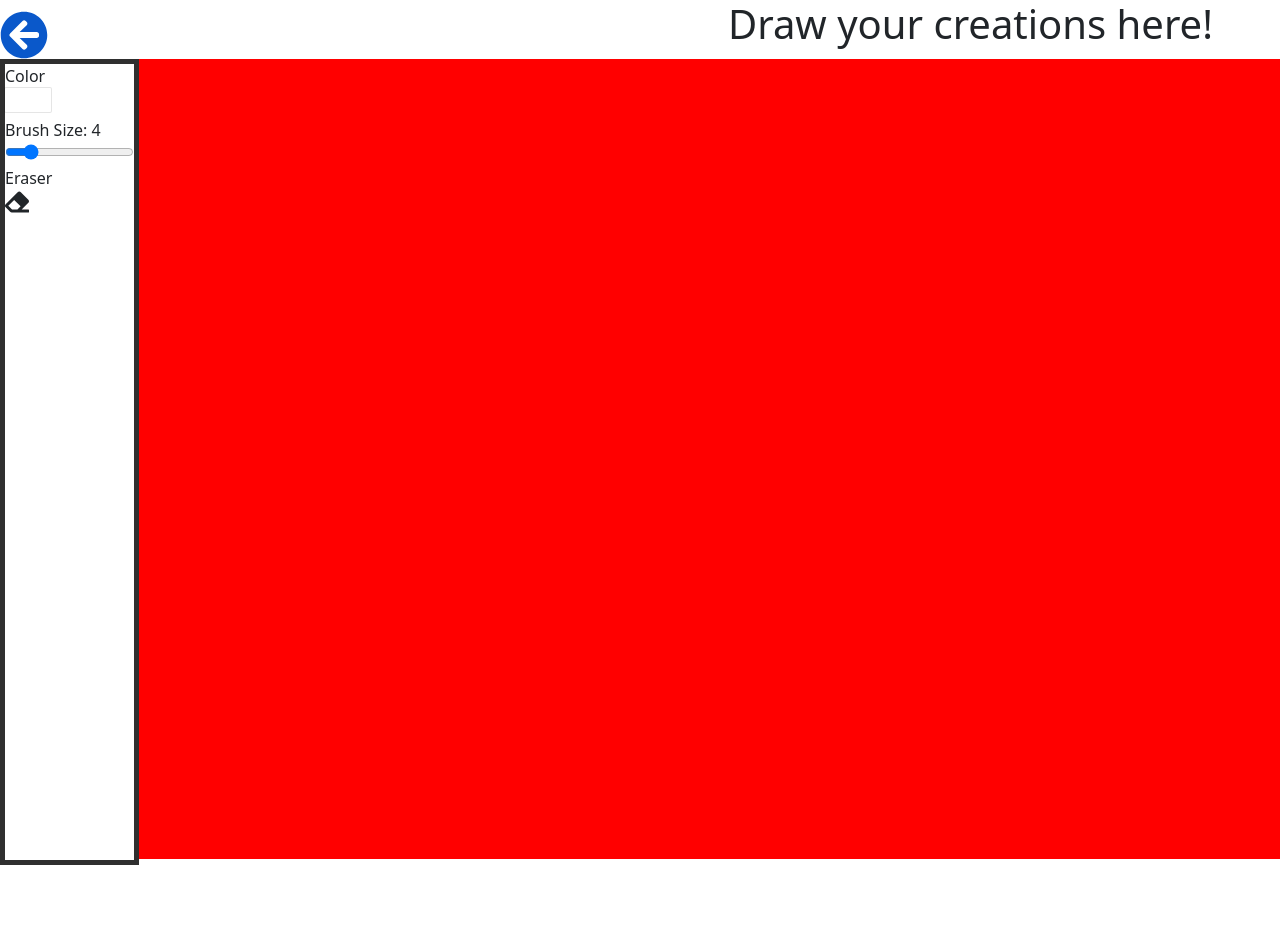
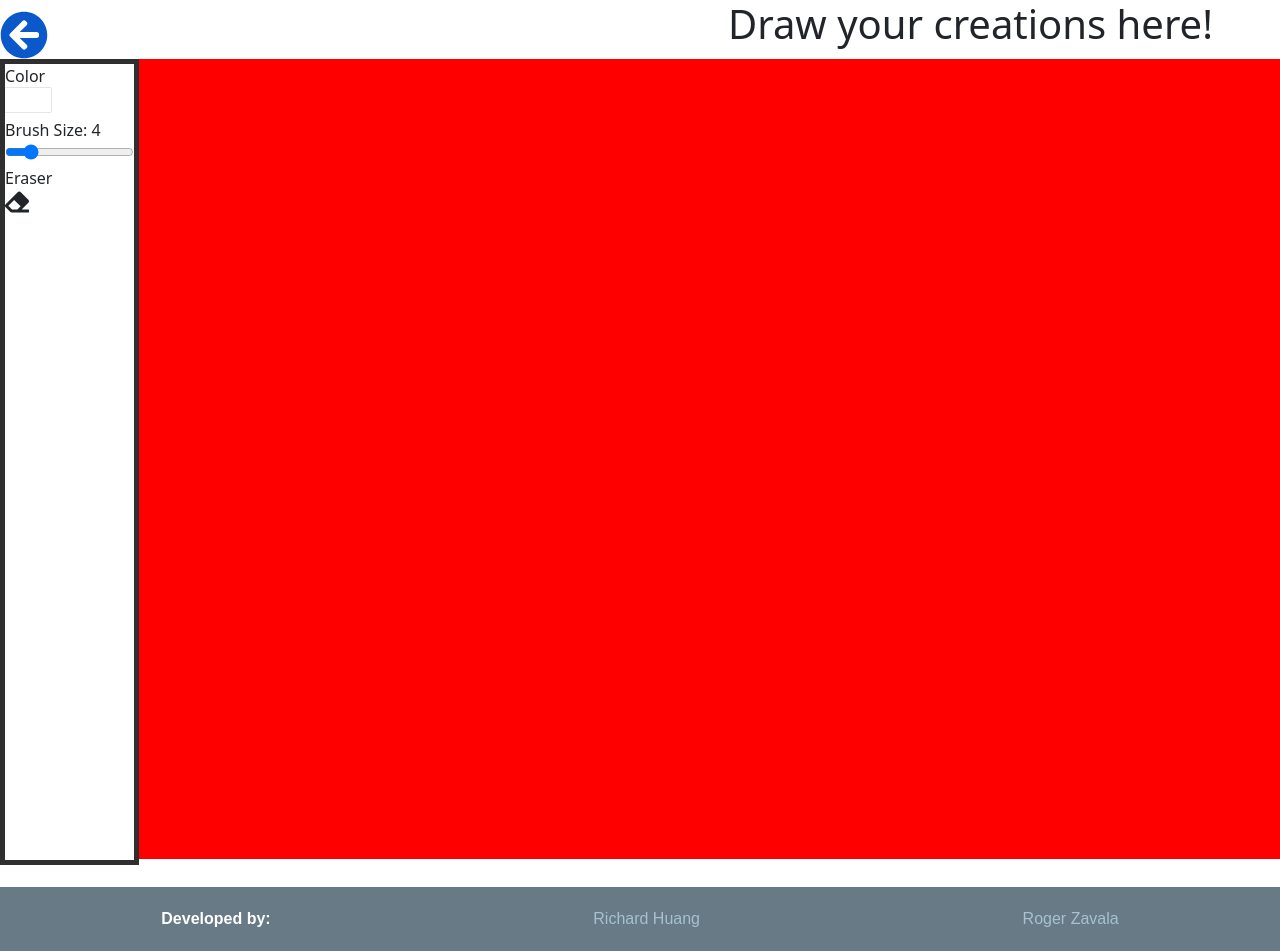
Before and after one commit to rzh150030/paint-app, a React (Create React App) app: page /canvas in a window 1280 px wide. Shown: the top 951 px of the page. Before the commit the page ends 887 px from the top, so only its background shows below. Built offline with nearby package versions, Linux system fonts and the light colour scheme.

Commit message:
created and styled footer

```diff
--- a/src/App.js
+++ b/src/App.js
@@ -5,6 +5,7 @@ import {
 } from 'react-router-dom';
 import Canvas from './Routes/Canvas/Canvas.js';
 import LandingPage from './Routes/LandingPage/LandingPage.js';
+import AboutLinks from './components/AboutLinks/AboutLinks.js';
 import './App.css';
 
 function App() {
@@ -17,6 +18,7 @@ function App() {
           <Route path='/canvas' element={<Canvas />} />
         </Routes>
       </Router>
+      <AboutLinks />
     </div>
   );
 }
--- a/src/components/AboutLinks/AboutLinks.css
+++ b/src/components/AboutLinks/AboutLinks.css
@@ -0,0 +1,30 @@
+.about-links {
+    display: flex;
+    align-items: center;
+    background-color: #677a85;
+    color: white;
+    font-family: "Rubik", sans-serif;
+    height: 4em;
+}
+
+.author-credits {
+    display: flex;
+    justify-content: space-around;
+    align-items: center;
+    font-weight: bold;
+    margin: 0;
+    width: 100%;
+}
+
+.authors {
+    position: relative;
+    font-weight: normal;
+    text-decoration: none;
+    color: #a7c1d1;
+    overflow: hidden;
+    transition: 0.5s;
+}
+
+.authors:hover {
+   color: white;
+}
--- a/src/components/AboutLinks/AboutLinks.js
+++ b/src/components/AboutLinks/AboutLinks.js
@@ -1,11 +1,11 @@
-import "./Aboutlinks.css";
+import "./AboutLinks.css";
 
 export default function AboutLinks() {
     return (
         <footer className="about-links">
             <p className="author-credits">Developed by:
                 <a className="authors" href="https://github.com/rzh150030">Richard Huang</a>
-                <a className="authors" href="https://github.com/Rzavala414">Rogelio Zavala</a>
+                <a className="authors" href="https://github.com/Rzavala414">Roger Zavala</a>
             </p>
         </footer>
     )
```
